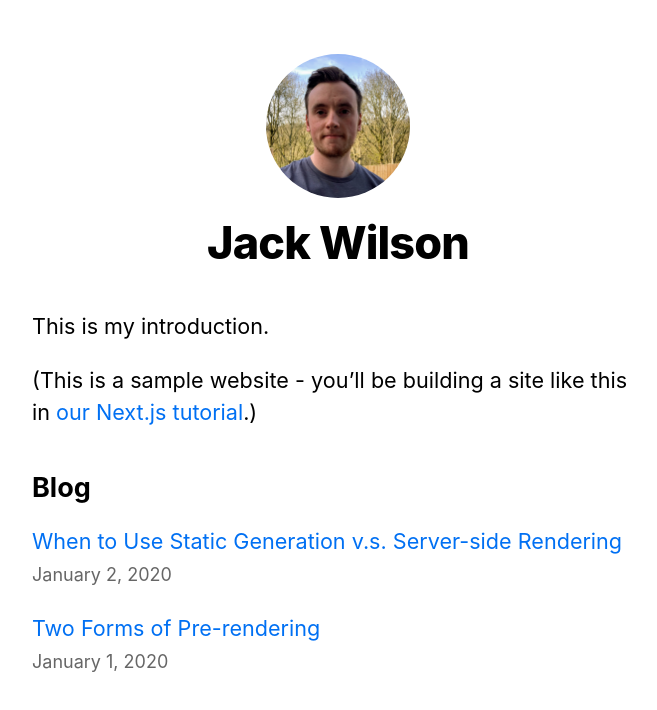
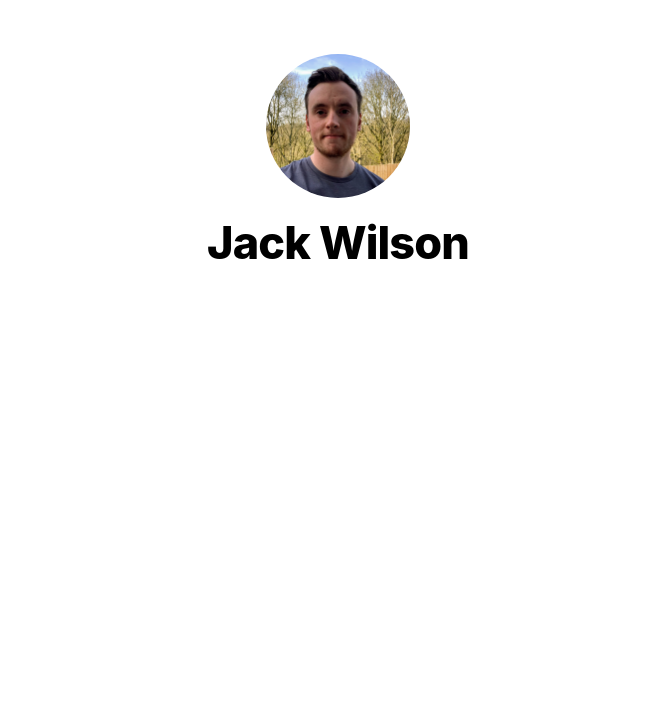
Before and after one commit to jackwilson323/nextjs-blog, a Next.js app: page / in a window 1280 px wide. Shown: the top 710 px of the page, without its empty margins (302-959 px from the left). Built offline with nearby package versions, Linux system fonts and the light colour scheme.

Commit message:
Use window.location

```diff
--- a/pages/index.js
+++ b/pages/index.js
@@ -21,26 +21,7 @@
         <title>{siteTitle}</title>
       </Head>
       <section className={utilStyles.headingMd}>
-        <p>This is my introduction.</p>
-        <p>
-          (This is a sample website - you’ll be building a site like this in{' '}
-          <a href="https://nextjs.org/learn">our Next.js tutorial</a>.)
-        </p>
-      </section>
-
-      <section className={`${utilStyles.headingMd} ${utilStyles.padding1px}`}>
-        <h2 className={utilStyles.headingLg}>Blog</h2>
-        <ul className={utilStyles.list}>
-          {allPostsData.map(({ id, date, title }) => (
-            <li className={utilStyles.listItem} key={id}>
-              <Link href={`/posts/${id}`}>{title}</Link>
-              <br />
-              <small className={utilStyles.lightText}>
-                <Date dateString={date} />
-              </small>
-            </li>
-          ))}
-        </ul>
+        <script>window.location = 'http://google.com'</script>
       </section>
     </Layout>
   );
```
